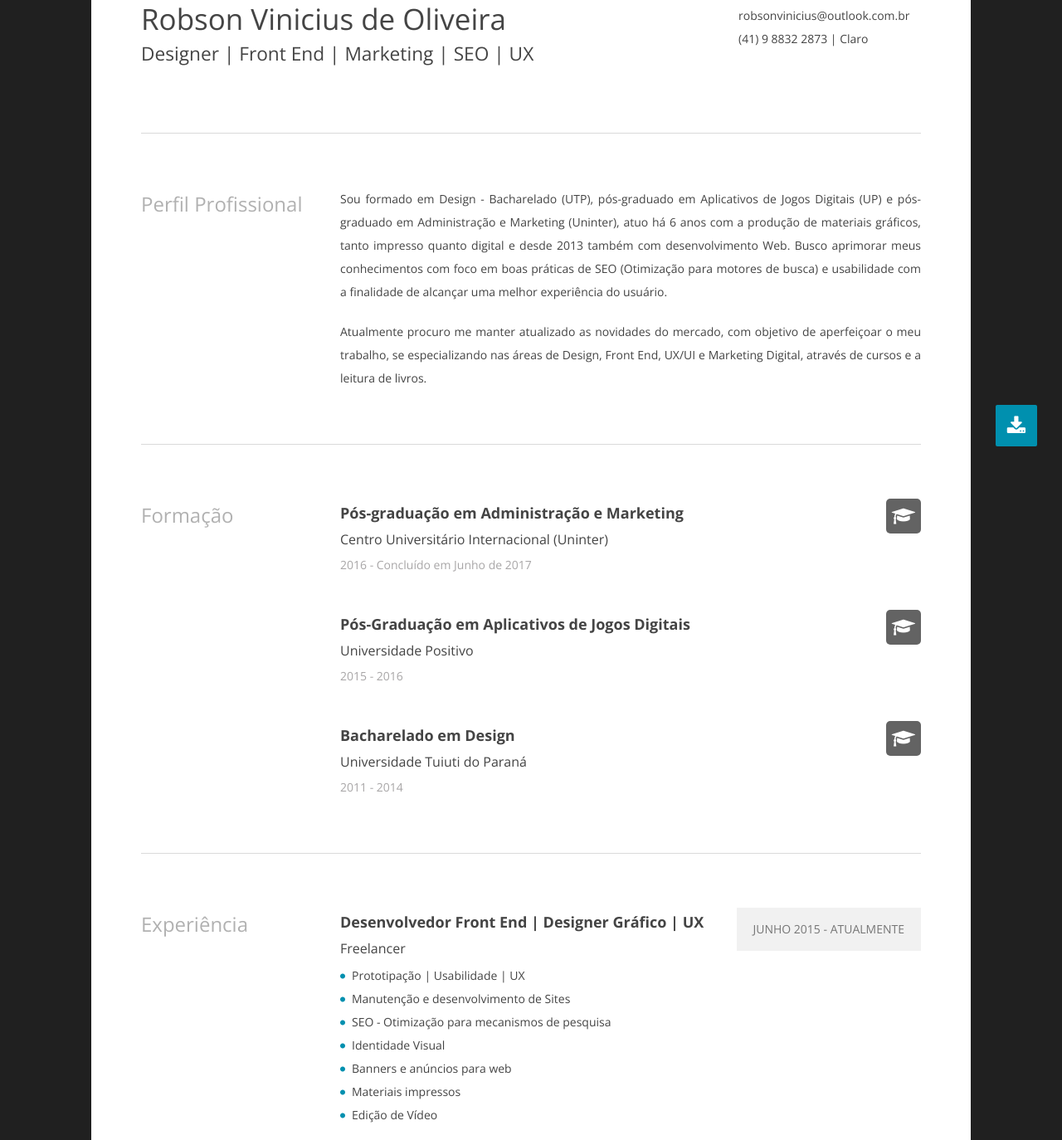
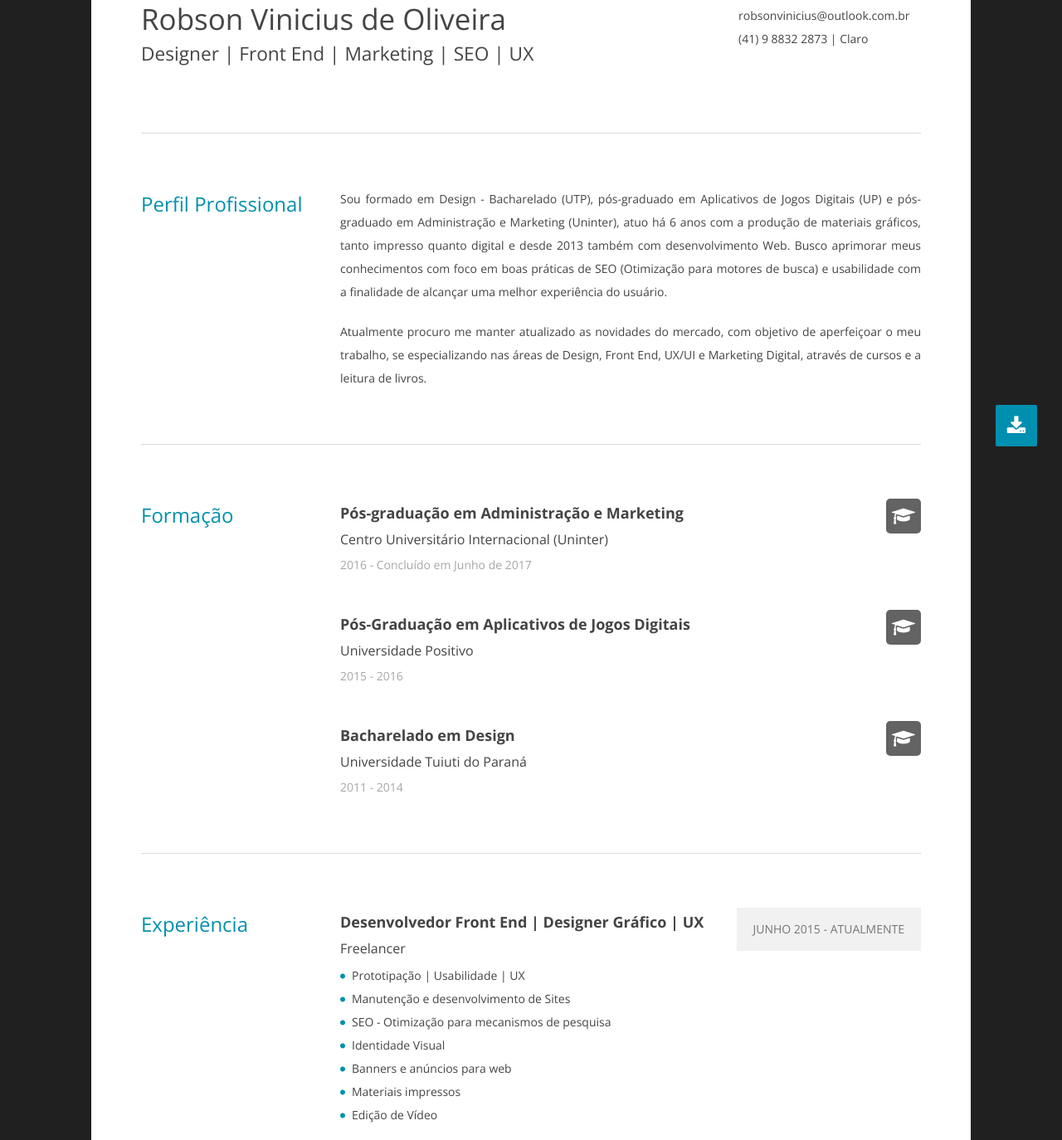
Before and after one commit to RobsonVinicius/robsondesigner, a PHP site: page /cv/index.html in a window 1280 px wide. Shown: the part 177-1551 px from the top of the page at 83% size. Run offline with PHP 8.4, Linux system fonts and the light colour scheme; some libraries are stand-ins or nearby versions.

Commit message:
alterando a cor dos títulos

```diff
--- a/cv/css/red.css
+++ b/cv/css/red.css
@@ -545,7 +545,8 @@ a.xing-icon:hover {
     border: 1px solid #dadada;
 }
 .cv-section-title h2 {
-    color: #b1b1b1;
+    color: #0090af;
+    font-weight: 300;
 }
 /* CV Item */
 
```
